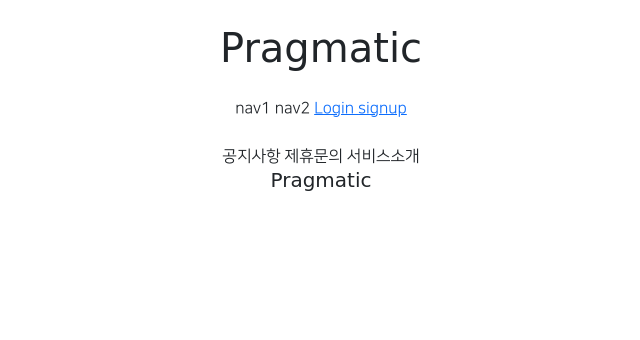
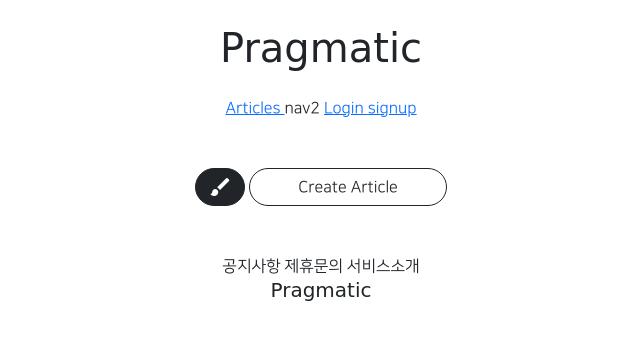
Before and after one commit to dayoorang/second_project, a Django app: page /articles/list/ in a window 1280 px wide. Shown: the top 340 px of the page, without its empty margins (319-959 px from the left). Run offline with Django 3.2, Linux system fonts and the light colour scheme; data that the repository does not hold is empty; parts of the project's set-up code (start-up, migrations or seed data) failed here and were passed over; some libraries are stand-ins or nearby versions; some web fonts are replaced.

Commit message:
8/6 project_2 practice 4

```diff
--- a/articleapp/templates/articleapp/list.html
+++ b/articleapp/templates/articleapp/list.html
@@ -44,4 +44,15 @@
     </script>
 
     {% include 'snippets/pagination.html' %}
+
+    <div class="text-center my-5">
+        <a href="{% url 'articleapp:create' %}"
+        class="btn btn-dark material-icons rounded-pill">
+            brush
+        </a>
+        <a href="{% url 'articleapp:create' %}"
+        class="btn btn-outline-dark rounded-pill px-5">
+            Create Article
+        </a>
+    </div>
 {% endblock %}
--- a/templates/header.html
+++ b/templates/header.html
@@ -3,7 +3,11 @@
         <h1>Pragmatic</h1>
     </div>
     <div>
-        <span>nav1</span>
+        <span>
+            <a href="{% url 'articleapp:list' %}">
+                Articles
+            </a>
+        </span>
         <span>nav2</span>
         {% if not user.is_authenticated %}
         <span>
```
